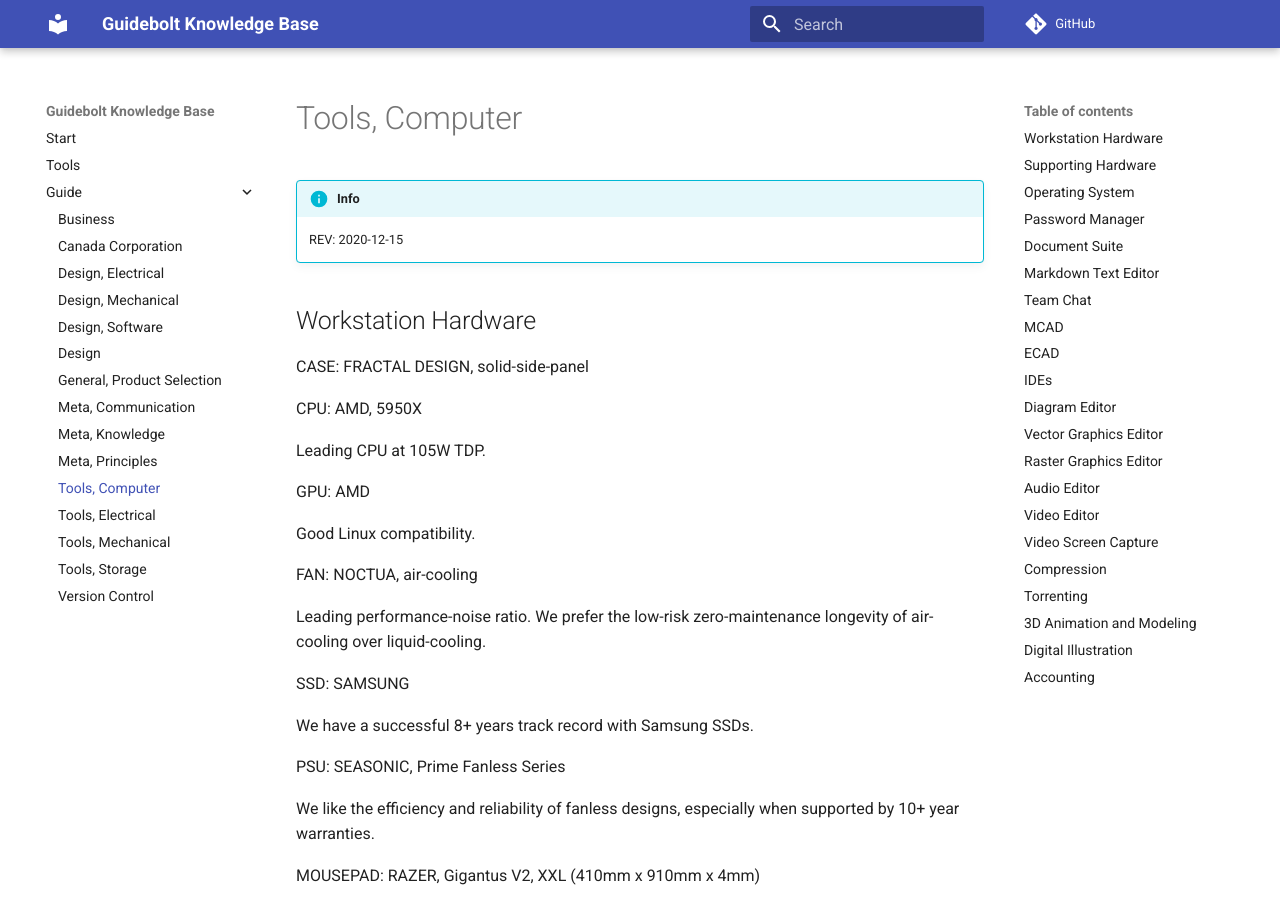
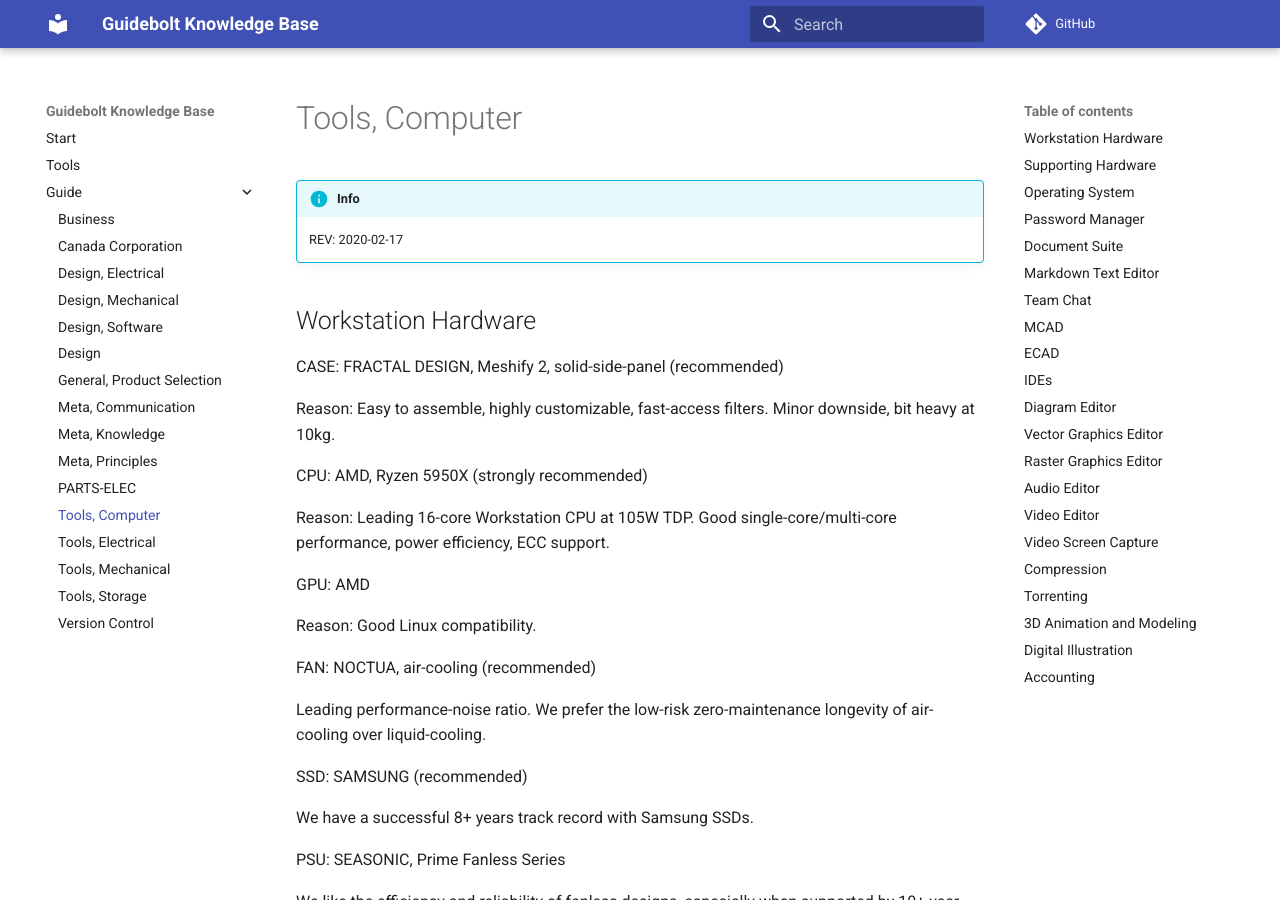
Before and after one commit to Guidebolt/knowledge, an MkDocs documentation site: the page built from docs/guide/tools-computer.md, in a window 1280 px wide and 900 px high. Built offline with MkDocs 1.6.1 and Material for MkDocs 9.7.7, drawn with Linux system fonts in a browser that asks for light colours; comment, search, counter and statistics services are not loaded.

Commit message:
old updates

```diff
--- a/docs/guide/tools-computer.md
+++ b/docs/guide/tools-computer.md
@@ -2,25 +2,27 @@
 
 !!! INFO
 
-	REV: 2020-12-15
+	REV: 2020-02-17
 
 ## Workstation Hardware
 
-CASE: FRACTAL DESIGN, solid-side-panel
+CASE: FRACTAL DESIGN, Meshify 2, solid-side-panel (recommended)
 
-CPU: AMD, 5950X
+Reason: Easy to assemble, highly customizable, fast-access filters. Minor downside, bit heavy at 10kg.
 
-Leading CPU at 105W TDP.
+CPU: AMD, Ryzen 5950X (strongly recommended)
+
+Reason: Leading 16-core Workstation CPU at 105W TDP. Good single-core/multi-core performance, power efficiency, ECC support.
 
 GPU: AMD
 
-Good Linux compatibility.
+Reason: Good Linux compatibility.
 
-FAN: NOCTUA, air-cooling
+FAN: NOCTUA, air-cooling (recommended)
 
 Leading performance-noise ratio. We prefer the low-risk zero-maintenance longevity of air-cooling over liquid-cooling.
 
-SSD: SAMSUNG
+SSD: SAMSUNG (recommended)
 
 We have a successful 8+ years track record with Samsung SSDs.
 
```
Also changed, not shown: docs/guide/parts-elec.md (added, +25 -0 lines), docs/guide/tools-elec.md (renamed from docs/guide/tools-electrical.md), docs/guide/tools-mech.md (renamed from docs/guide/tools-mechanical.md).
